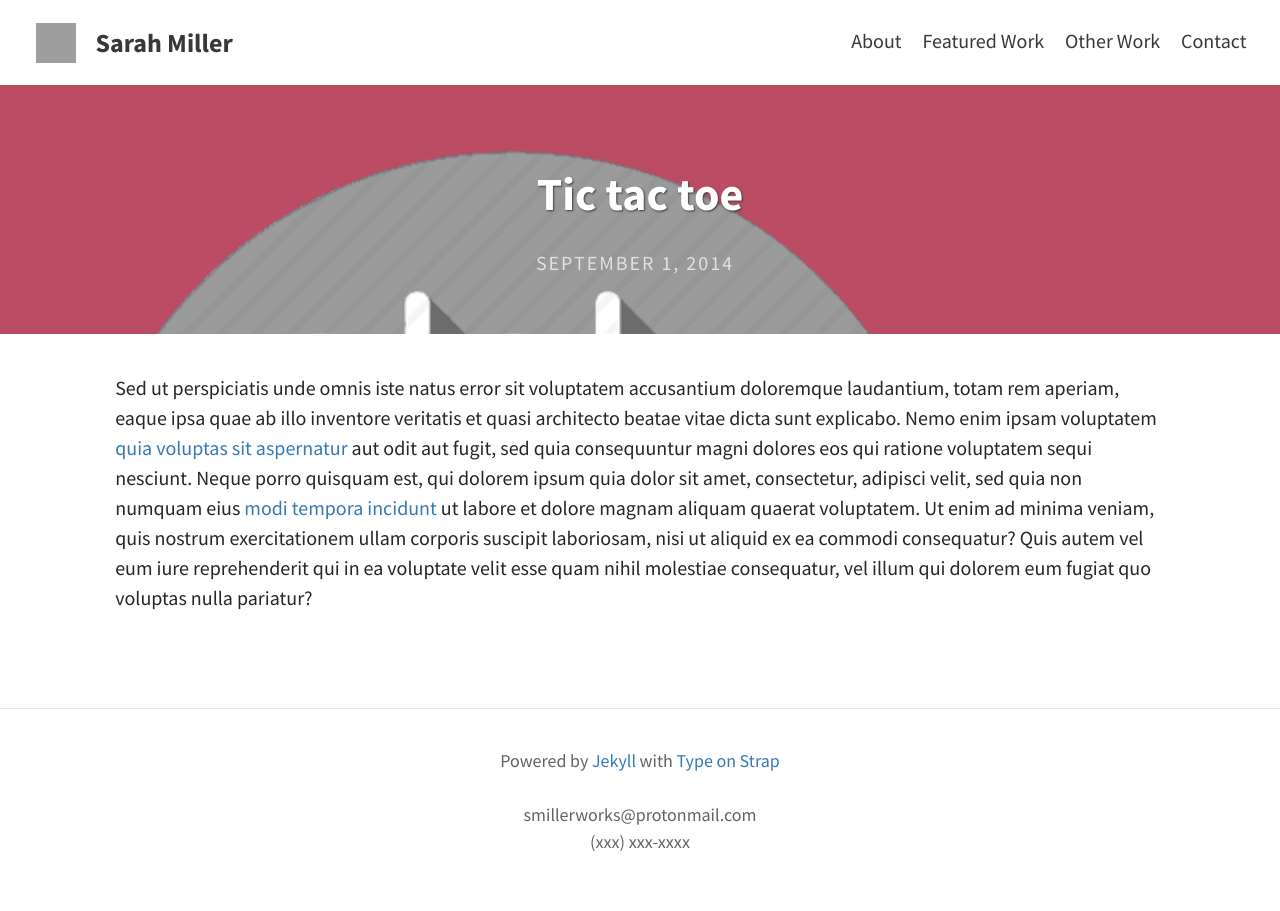
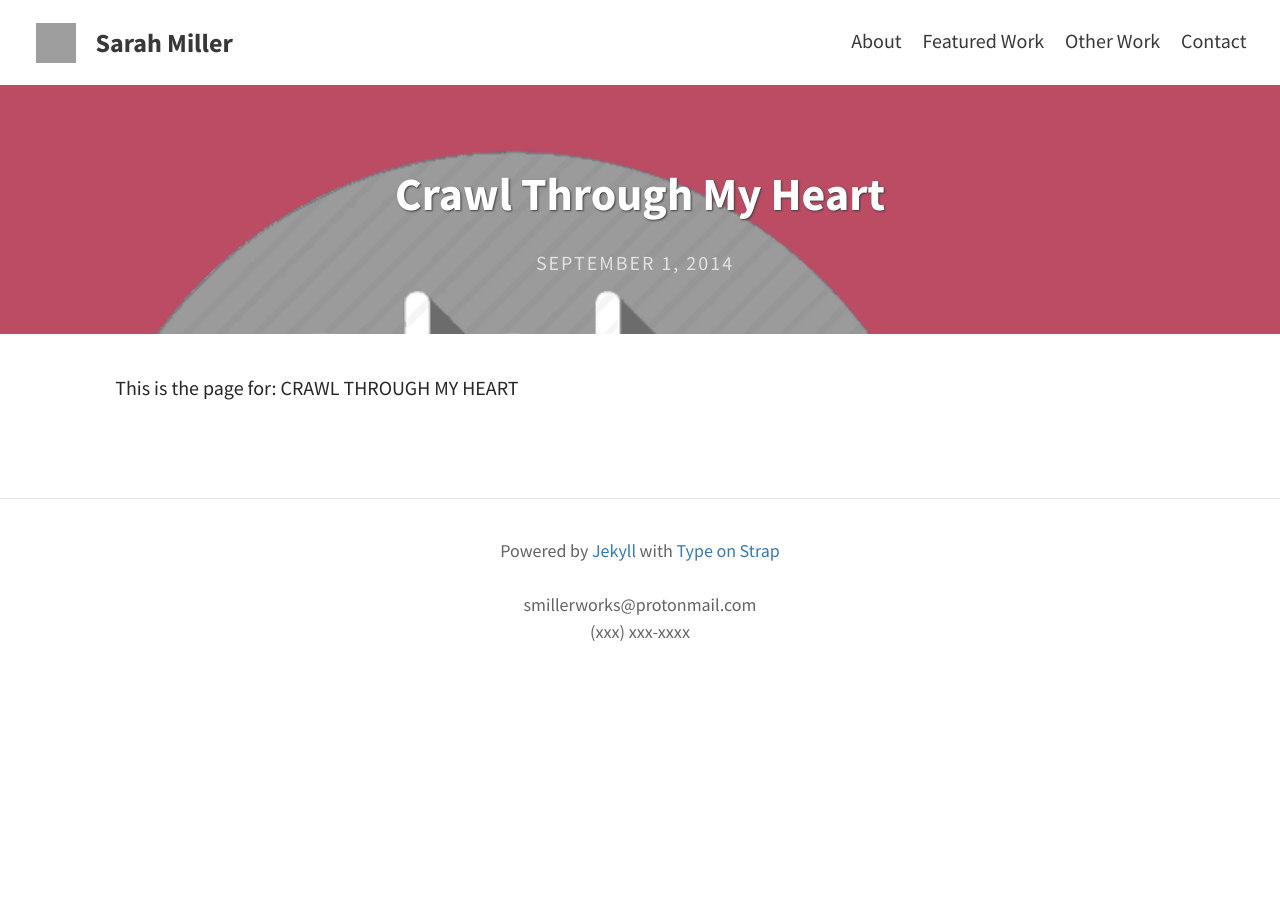
Before and after one commit to smillerworks/portfolio, a Jekyll site: the page built from _portfolio/tictactoe.md, in a window 1280 px wide. Built offline with Jekyll 4.4.1, drawn with Linux system fonts in a browser that asks for light colours; grey boxes are pictures that could not be loaded.

Commit message:
Update tictactoe.md

```diff
--- a/_portfolio/tictactoe.md
+++ b/_portfolio/tictactoe.md
@@ -1,9 +1,9 @@
 ---
 layout: post
-title: Tic tac toe
+title: Crawl Through My Heart
 feature-img: "assets/img/portfolio/ttt.png"
 img: "assets/img/portfolio/ttt.png"
 date: September 2014
 ---
 
-Sed ut perspiciatis unde omnis iste natus error sit voluptatem accusantium doloremque laudantium, totam rem aperiam, eaque ipsa quae ab illo inventore veritatis et quasi architecto beatae vitae dicta sunt explicabo. Nemo enim ipsam voluptatem <a>quia voluptas sit aspernatur</a> aut odit aut fugit, sed quia consequuntur magni dolores eos qui ratione voluptatem sequi nesciunt. Neque porro quisquam est, qui dolorem ipsum quia dolor sit amet, consectetur, adipisci velit, sed quia non numquam eius <a>modi tempora incidunt</a> ut labore et dolore magnam aliquam quaerat voluptatem. Ut enim ad minima veniam, quis nostrum exercitationem ullam corporis suscipit laboriosam, nisi ut aliquid ex ea commodi consequatur? Quis autem vel eum iure reprehenderit qui in ea voluptate velit esse quam nihil molestiae consequatur, vel illum qui dolorem eum fugiat quo voluptas nulla pariatur?
+This is the page for: CRAWL THROUGH MY HEART
```
